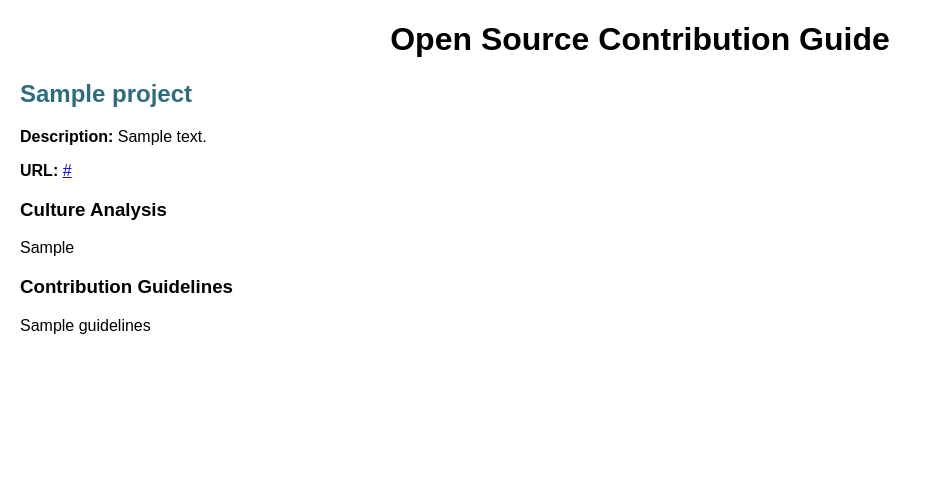
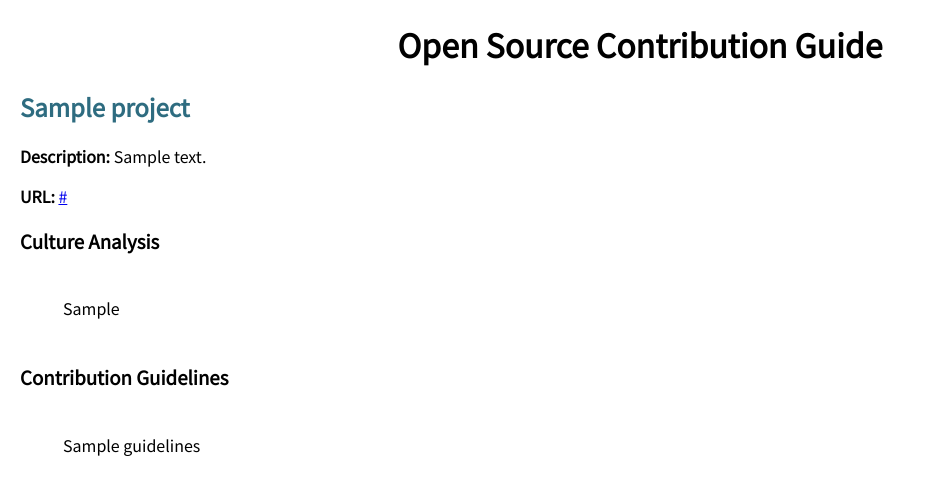
Before and after one commit to muo-ahn/open-source-contribution-guide, a Python web app: template templates/pdf_template.html in a window 1280 px wide. Shown: the top 495 px of the page, without its empty margins (0-932 px from the left). Run offline with Jinja, Linux system fonts and the light colour scheme; the template is opened without the code that fills it: most values are stand-ins (such as "Sample title", 1, 10 or a date in 2020).

Commit message:
modify gen pdf template & logic

```diff
--- a/templates/pdf_template.html
+++ b/templates/pdf_template.html
@@ -1,13 +1,16 @@
 <!DOCTYPE html>
 <html>
 <head>
-    <meta charset="utf-8">
+    <meta charset="UTF-8">
     <title>Project Details</title>
     <style>
-        body { font-family: Arial, sans-serif; margin: 20px; }
+        @import url('https://fonts.googleapis.com/css2?family=Noto+Sans+KR&display=swap');
+
+        body { font-family: 'Noto Sans KR', sans-serif; margin: 20px; }
         h1 { text-align: center; }
         h2 { color: #2e6c80; }
         .project { page-break-after: always; }
+        .content { white-space: pre-wrap; }
     </style>
 </head>
 <body>
@@ -15,12 +18,16 @@
     {% for project in projects %}
     <div class="project">
         <h2>{{ project.name }}</h2>
-        <p><strong>Description:</strong> {{ project.description }}</p>
+        <p><strong>Description:</strong> {{ project.description | e }}</p>
         <p><strong>URL:</strong> <a href="{{ project.url }}">{{ project.url }}</a></p>
         <h3>Culture Analysis</h3>
-        <p>{{ project.culture_analysis }}</p>
+        <div class="content">
+            {{ project.culture_analysis | replace('\n', '<br>') | safe }}
+        </div>
         <h3>Contribution Guidelines</h3>
-        <p>{{ project.guidelines }}</p>
+        <div class="content">
+            {{ project.guidelines | replace('\n', '<br>') | safe }}
+        </div>
     </div>
     {% endfor %}
 </body>
```
Also changed, not shown: app.py (+7 -3 lines).
